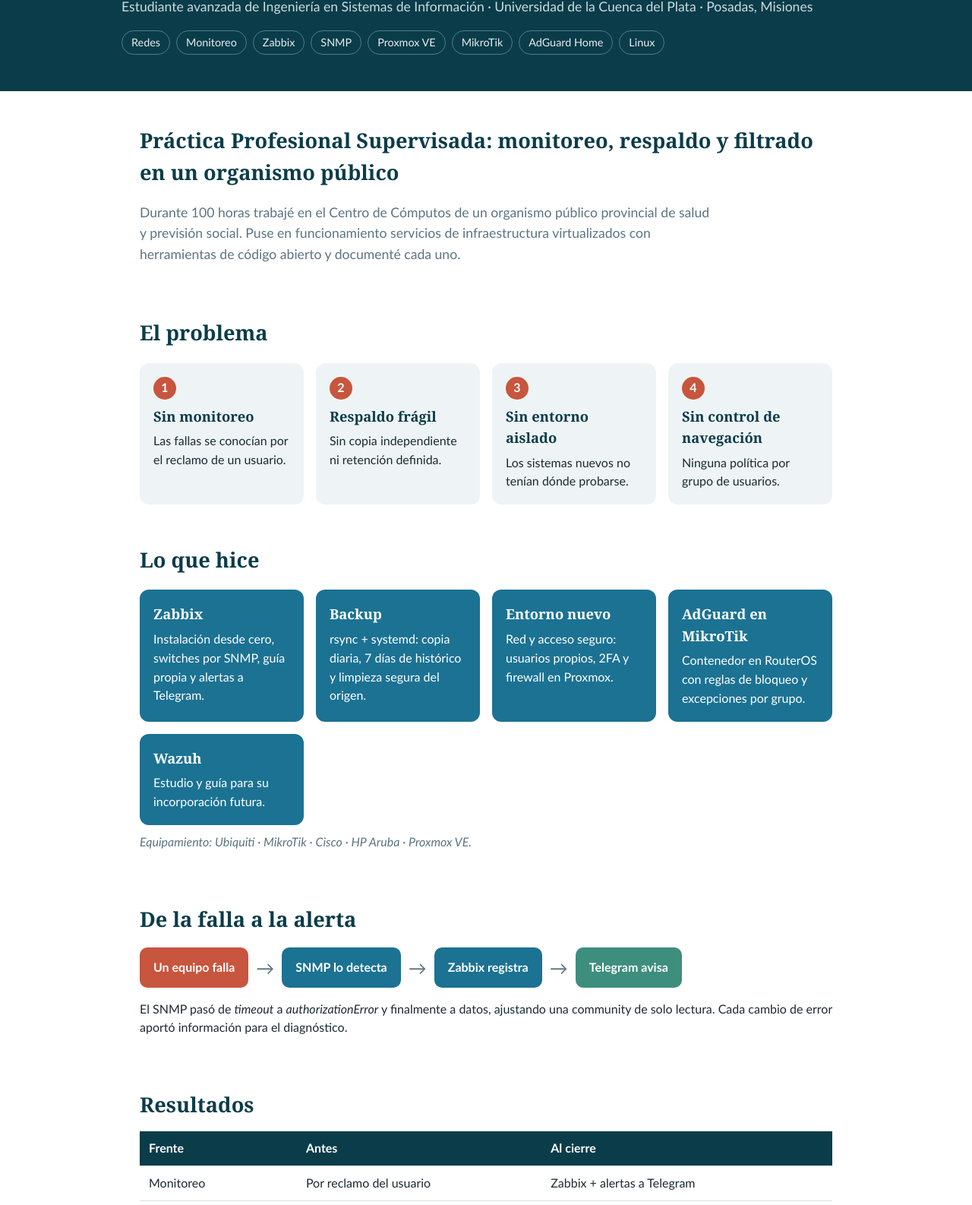
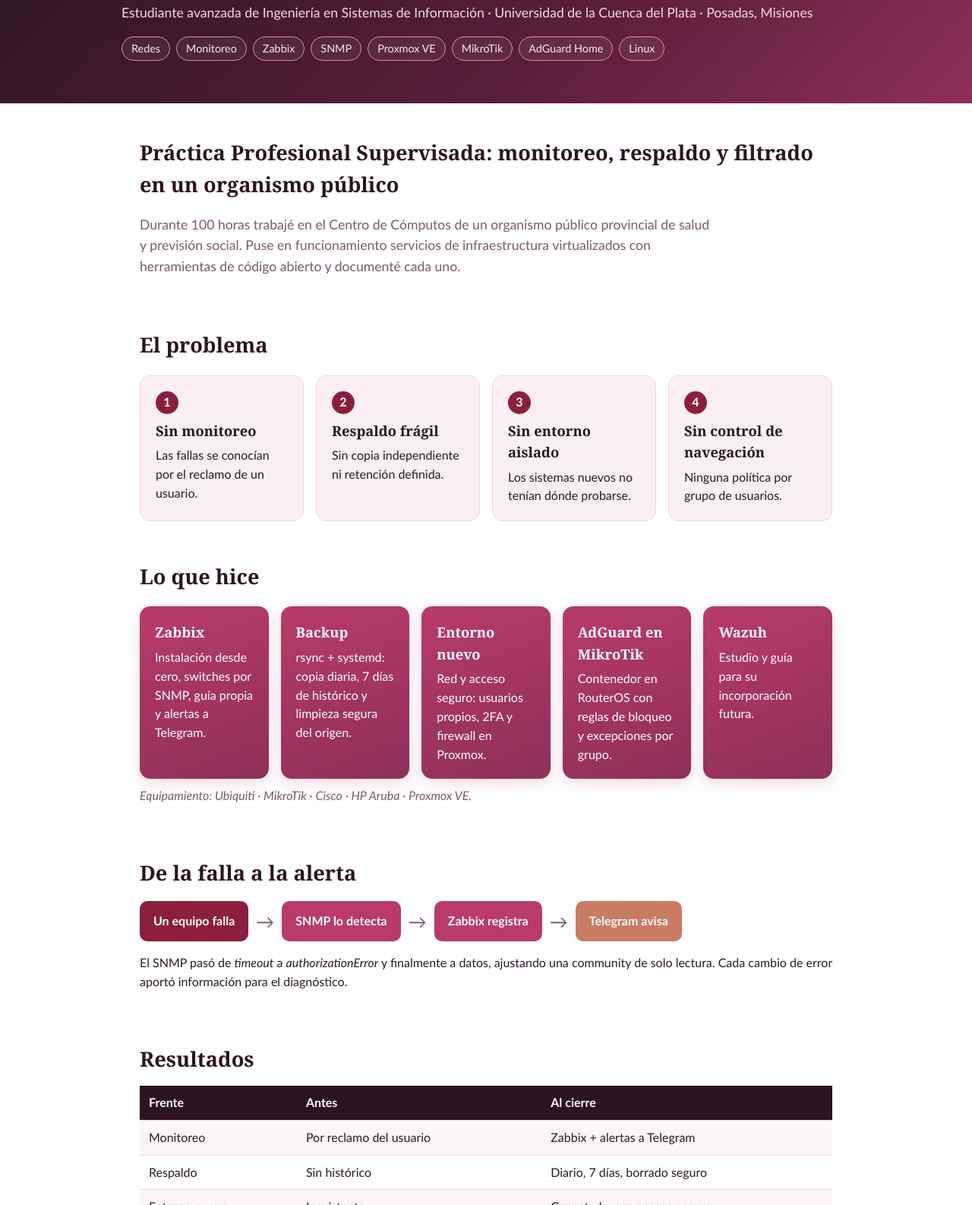
Before and after one commit to Agustinac17/pps-lab-monitoreo, a plain HTML site: page index.html in a window 1280 px wide. Shown: the part 160-1746 px from the top of the page at 76% size. Drawn offline with Linux system fonts and the light colour scheme.

Commit message:
Add files via upload

```diff
--- a/index.html
+++ b/index.html
@@ -5,38 +5,39 @@
 <meta name="viewport" content="width=device-width, initial-scale=1">
 <title>Erika Cáceres · Portfolio · Caso PPS II</title>
 <style>
-  :root { --dk:#0B3C49; --ac:#1C7293; --am:#F2A541; --rd:#C8553D; --gr:#3E8E7E; --bg:#EEF4F5; --tx:#1A2B33; --mu:#5C7480; }
+  :root { --dk:#2B1420; --ac:#B83B6B; --am:#E8B4A0; --rd:#8B1E3F; --gr:#C97B63; --bg:#FBEFF3; --tx:#2B1A22; --mu:#7A5A67; --line:#F0D6E0; }
   * { box-sizing:border-box; }
   body { margin:0; font-family: Calibri, "Segoe UI", Arial, sans-serif; color:var(--tx); line-height:1.55; background:#fff; }
   h1,h2,h3 { font-family: Cambria, Georgia, serif; margin:0; }
-  header { background:var(--dk); color:#fff; padding:56px 24px 48px; }
+  header { background:linear-gradient(135deg,#2B1420 0%,#5A1E3A 60%,#8E2F57 100%); color:#fff; padding:64px 24px 56px; }
   .wrap { max-width:960px; margin:0 auto; padding:0 24px; }
   header .wrap { padding:0; }
   .kicker { color:var(--am); font-weight:700; letter-spacing:.12em; font-size:.85rem; text-transform:uppercase; }
   header h1 { font-size:2.4rem; margin:10px 0 8px; }
-  header p { color:#C9DCE2; margin:0; font-size:1.1rem; }
+  header p { color:#F3D9E3; margin:0; font-size:1.1rem; }
   .tags { margin-top:18px; display:flex; flex-wrap:wrap; gap:8px; }
-  .tag { border:1px solid #4F7C88; color:#E3EEF1; border-radius:999px; padding:4px 12px; font-size:.9rem; }
+  .tag { border:1px solid #D98AA8; color:#FBE6EE; background:rgba(255,255,255,.06); border-radius:999px; padding:4px 12px; font-size:.9rem; }
   section { padding:44px 0 8px; }
   h2 { color:var(--dk); font-size:1.7rem; margin-bottom:14px; }
   .lead { font-size:1.1rem; color:var(--mu); max-width:760px; }
-  .grid { display:grid; gap:16px; grid-template-columns:repeat(auto-fit,minmax(200px,1fr)); margin-top:18px; }
-  .card { background:var(--bg); border-radius:12px; padding:18px; }
+  .grid { display:grid; gap:16px; grid-template-columns:repeat(auto-fit,minmax(165px,1fr)); margin-top:18px; }
+  .card { background:var(--bg); border-radius:14px; padding:20px; border:1px solid var(--line); }
   .card h3 { font-size:1.15rem; color:var(--dk); margin-bottom:6px; }
-  .card.dark { background:var(--ac); color:#fff; } .card.dark h3 { color:#fff; }
+  .card.dark { background:linear-gradient(160deg,#B83B6B,#8E2F57); color:#fff; border:none; box-shadow:0 6px 18px rgba(184,59,107,.18); } .card.dark h3 { color:#fff; }
   .num { display:inline-flex; width:30px; height:30px; border-radius:50%; background:var(--rd); color:#fff; font-weight:700; align-items:center; justify-content:center; margin-bottom:8px; }
   .flow { display:flex; flex-wrap:wrap; align-items:center; gap:10px; margin-top:16px; }
   .step { color:#fff; font-weight:700; border-radius:10px; padding:14px 18px; }
   .arrow { color:var(--mu); font-size:1.5rem; }
   table { border-collapse:collapse; width:100%; margin-top:14px; }
-  th,td { text-align:left; padding:10px 12px; border-bottom:1px solid #D5E1E4; }
+  th,td { text-align:left; padding:10px 12px; border-bottom:1px solid var(--line); }
   th { background:var(--dk); color:#fff; }
+  tr:nth-child(even) td { background:#FDF6F9; }
   .note { font-style:italic; color:var(--mu); margin-top:10px; }
-  .callout { background:var(--dk); color:#fff; border-radius:14px; padding:24px; margin-top:8px; }
+  .callout { background:linear-gradient(135deg,#2B1420,#5A1E3A); color:#fff; border-radius:14px; padding:24px; margin-top:8px; }
   .callout h3 { color:var(--am); margin-bottom:8px; }
   a { color:var(--ac); }
   .links a { display:inline-block; margin:6px 12px 0 0; background:var(--ac); color:#fff; padding:10px 16px; border-radius:8px; text-decoration:none; font-weight:700; }
-  footer { margin-top:48px; padding:24px 0 40px; color:var(--mu); font-size:.9rem; border-top:1px solid #D5E1E4; }
+  footer { margin-top:48px; padding:24px 0 40px; color:var(--mu); font-size:.9rem; border-top:1px solid var(--line); }
 </style>
 </head>
 <body>
```
